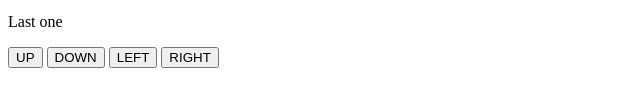
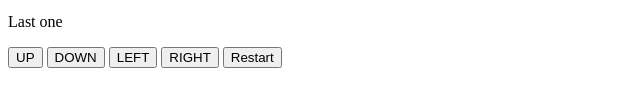
Before and after one commit to nguyelon002/Arcade, a plain HTML site: page index.html in a window 1280 px wide. Shown: the part 381-488 px from the top of the page, without its empty margins (0-640 px from the left). Drawn offline with Linux system fonts and the light colour scheme.

Commit message:
Create index.html

```diff
--- a/index.html
+++ b/index.html
@@ -16,5 +16,6 @@
     <button onclick="changeVelY(10)">DOWN</button>
     <button onclick="changeVelX(-10)">LEFT</button>
     <button onclick="changeVelX(10)">RIGHT</button>
+	<button onclick="startGame()">Restart</button>
 </body>
 </html>
```
